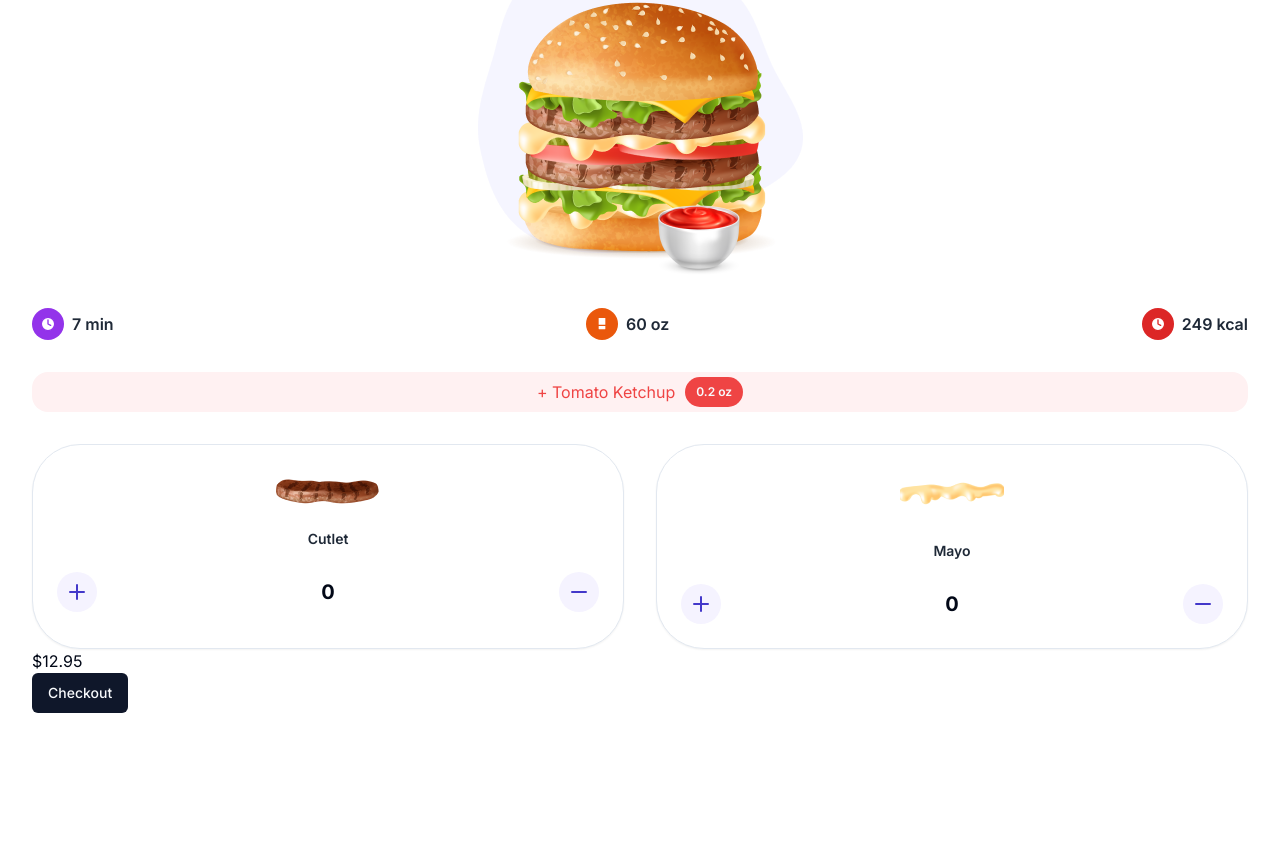
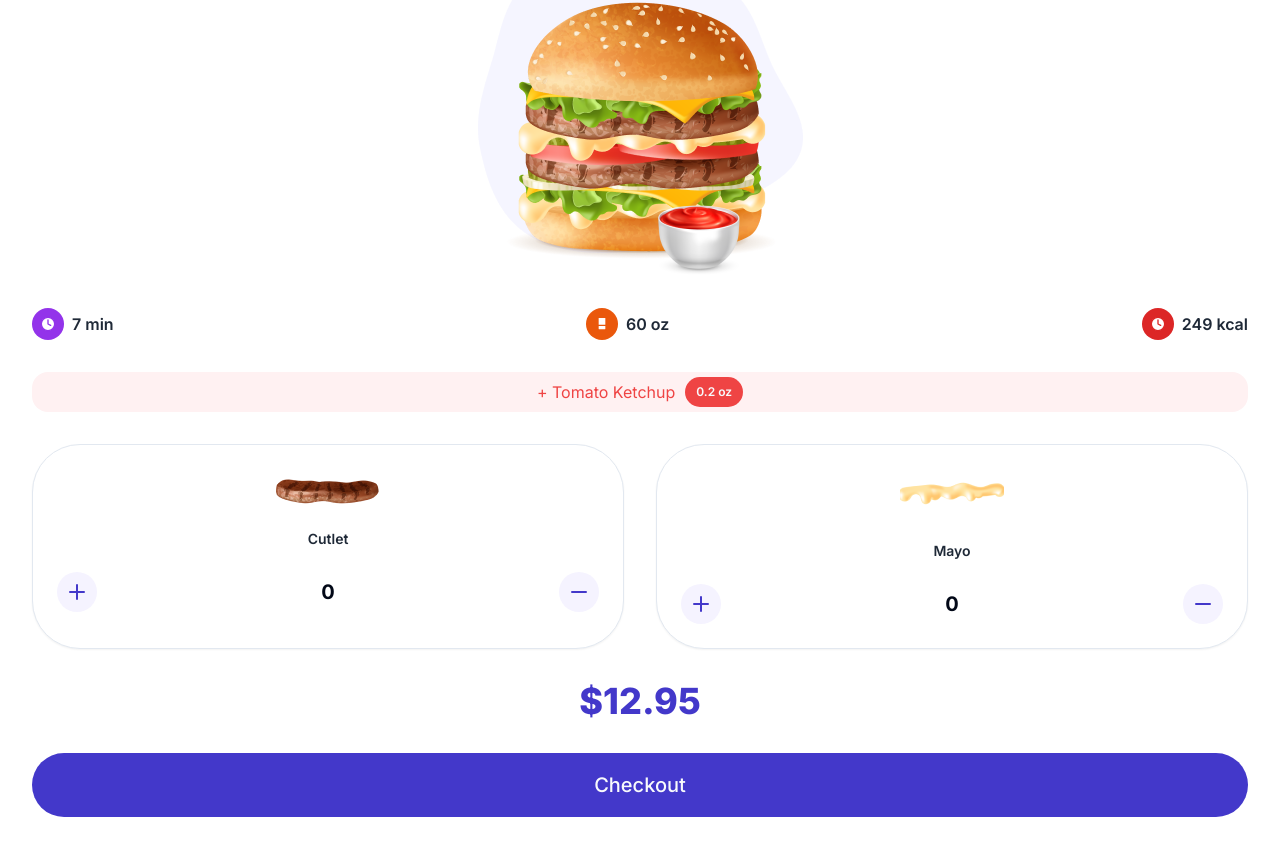
Before and after one commit to Alek30k/Make-Your-Burguer, a Next.js app: page / in a window 1280 px wide. Shown: the part 813-1668 px from the top of the page. Built offline with nearby package versions, Linux system fonts and the light colour scheme.

Commit message:
last commit

```diff
--- a/components/cart/cart-main.tsx
+++ b/components/cart/cart-main.tsx
@@ -41,9 +41,13 @@ const CartMain = () => {
         />
       </section>
 
-      <section>
-        <p>$12.95</p>
-        <Button>Checkout</Button>
+      <section className="mt-8">
+        <p className="text-indigo-700 text-4xl font-extrabold text-center ">
+          $12.95
+        </p>
+        <Button className=" bg-indigo-700 rounded-full w-full mt-8 text-xl py-8">
+          Checkout
+        </Button>
       </section>
     </div>
   );
```
